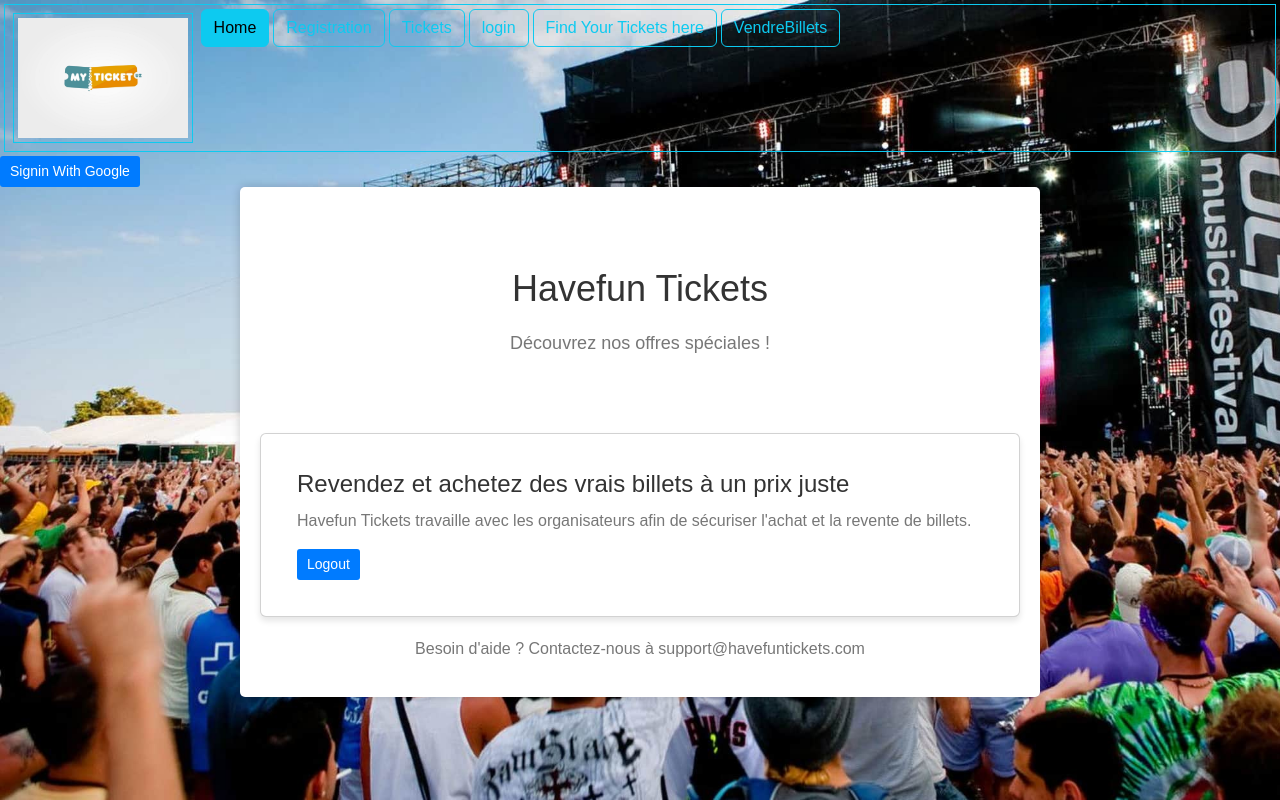
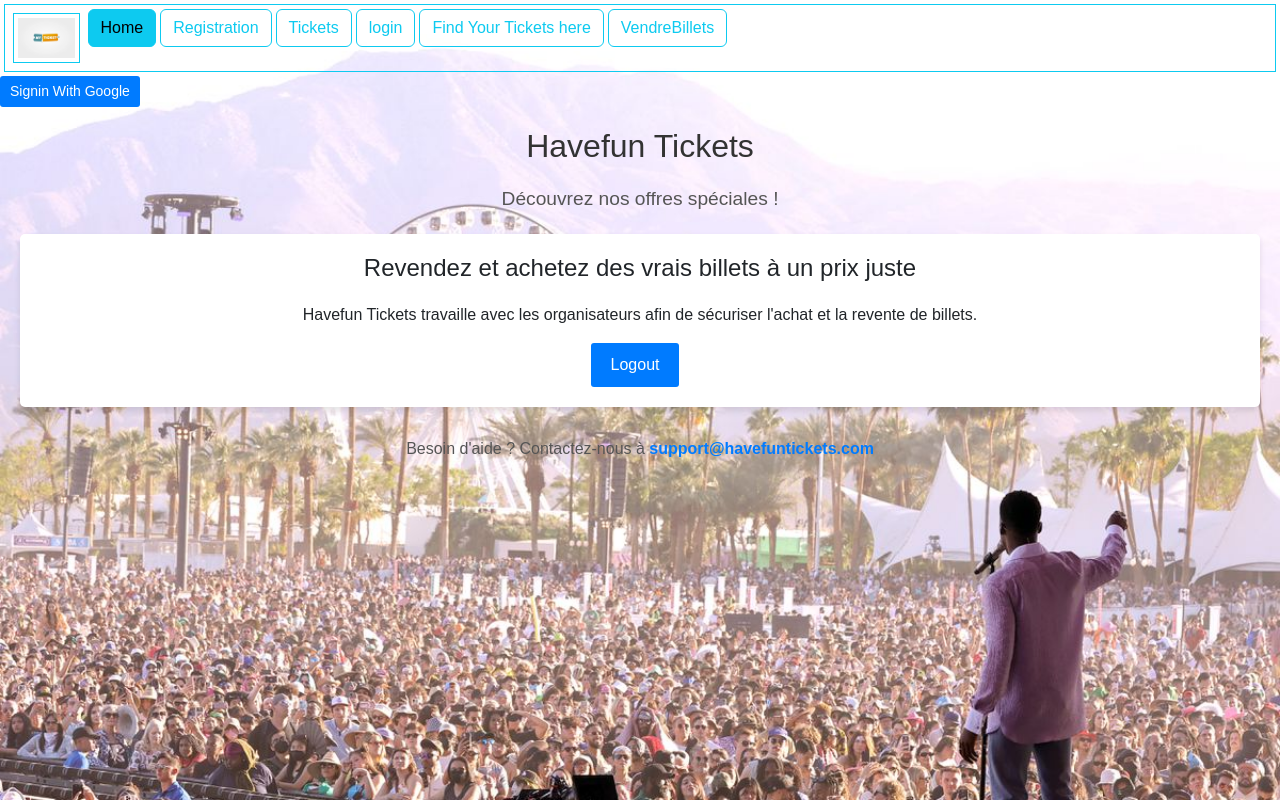
Before and after one commit to amineabne/projectFrontEnd, a React (Create React App) app: page /Home in a window 1280 px wide. Built offline with nearby package versions, Linux system fonts and the light colour scheme.

Commit message:
find tickets + updating homepage

```diff
--- a/src/App.css
+++ b/src/App.css
@@ -9,15 +9,15 @@
 }
 
 .logo-image {
-  width: 25px; /* Ajustez la largeur du logo en fonction de vos besoins */
-  height: 25px; /* Ajustez la hauteur du logo en fonction de vos besoins */
+  width: 20px; /* Ajustez la largeur du logo en fonction de vos besoins */
+  height: 20px; /* Ajustez la hauteur du logo en fonction de vos besoins */
   display: block;
   margin: 0 auto; /* Centrez le logo horizontalement */
 }
 
 
 body {
-  background-image: url('./components/ultra.jpg'); /* Ajoutez le chemin vers votre image de fond */
+  background-image: url('./components/Q6G4EMF5HBG4XEZXA7SVD37GAI.jpg'); /* Ajoutez le chemin vers votre image de fond */
   background-size: cover;
   background-repeat: no-repeat;
   background-attachment: fixed;
@@ -32,11 +32,17 @@ body {
 
 
 .App-logo {
-  height: 15vmin;
-  pointer-events: none;
+  height: 8vmin;
+  pointer-events: visibleFill;
+   width: auto; /* Laissez la largeur automatique pour conserver les proportions */
+  height: 40px; /* Ajustez la hauteur en pixels pour correspondre à la taille de la barre de navigation */
+  display: block;
+  margin: 0 auto;
 }
 
-
+.App-logo:hover {
+  transform: scale(1.8); /* Agrandissement de 20% au survol */
+}
 
 
 .App-header {
--- a/src/components/Home.css
+++ b/src/components/Home.css
@@ -1,95 +1,76 @@
 /* Home.css */
 
-/* Global Styles */
-body {
-  margin: 0;
-  padding: 0;
-  font-family: Arial, sans-serif;
-  background-color: #f0f0f0;
-}
-
-
-/* Container Styles */
+/* Styles pour le conteneur principal */
 .container {
   max-width: 800px;
   margin: 0 auto;
   padding: 20px;
-  background-color: #fff;
-  border-radius: 10px;
-  box-shadow: 0 4px 8px rgba(0, 0, 0, 0.2);
+  text-align: center;
 }
 
-/* Header Styles */
+/* Styles pour l'en-tête */
 .header {
-  text-align: center;
-  padding: 40px 0;
+  background-color: #007bff;
+  padding: 20px;
+  color: #fff;
+  border-radius: 5px;
 }
 
 .header h1 {
   font-size: 36px;
-  color: #333;
+  margin-bottom: 10px;
 }
 
 .header p {
   font-size: 18px;
-  color: #777;
 }
 
-.header img {
-  max-width: 100%;
-  border-radius: 10px;
-  box-shadow: 0 4px 6px rgba(0, 0, 0, 0.1);
-}
-
-/* Content Styles */
-.content {
-  margin-top: 20px;
-}
-
-/* Card Styles */
+/* Styles pour la carte */
 .card {
   background-color: #fff;
-  border: 1px solid #ddd;
   padding: 20px;
-  border-radius: 10px;
-  box-shadow: 0 4px 6px rgba(0, 0, 0, 0.1);
+  box-shadow: 0 0 10px rgba(0, 0, 0, 0.1);
+  border-radius: 5px;
   margin-top: 20px;
 }
 
 .card h3 {
   font-size: 24px;
   margin-bottom: 10px;
-  color: #333;
 }
 
 .card p {
   font-size: 16px;
-  color: #777;
 }
 
-button {
-  background-color: #3498db;
+.card button {
+  background-color: #007bff;
   color: #fff;
   padding: 10px 20px;
   border: none;
   border-radius: 5px;
   cursor: pointer;
-  font-size: 18px;
+  text-decoration: none;
+  font-size: 16px;
   margin-top: 10px;
-  transition: background-color 0.3s ease;
 }
 
-button:hover {
-  background-color: #2980b9;
+.card button:hover {
+  background-color: #0056b3;
 }
 
-/* Help Styles */
+/* Styles pour la section d'aide */
 .help {
-  text-align: center;
   margin-top: 20px;
+  font-size: 14px;
+  color: #666;
 }
 
-.help p {
-  font-size: 16px;
-  color: #777;
+.help a {
+  color: #007bff;
+  text-decoration: none;
 }
+
+.help a:hover {
+  text-decoration: underline;
+}
--- a/src/components/Home.js
+++ b/src/components/Home.js
@@ -1,52 +1,32 @@
 import React from 'react';
-import { useSpring, animated, config } from 'react-spring';
 import './Home.css';
 
-
-const logout = () => {
+const Home = () => {
+  const handleLogout = () => {
     localStorage.clear();
     window.location.reload();
   };
 
-
-function Home() {
-  const headerAnimation = useSpring({
-    from: { opacity: 0, transform: 'translateY(-20px)' },
-    to: { opacity: 1, transform: 'translateY(0)' },
-    config: config.default,
-    delay: 200,
-  });
-
-  const cardAnimation = useSpring({
-    from: { opacity: 0, transform: 'scale(0.8)' },
-    to: { opacity: 1, transform: 'scale(1)' },
-    config: config.stiff,
-    delay: 400,
-  });
-
   return (
-    <div className="container">
-      <animated.div className="header" style={headerAnimation}>
+    <div className="home-container">
+      <div className="home-header">
         <h1>Havefun Tickets</h1>
         <p>Découvrez nos offres spéciales !</p>
+      </div>
 
-      </animated.div>
-
-      <div className="content">
-        <animated.div className="card" style={cardAnimation}>
+      <div className="home-card">
         <div className="card-body">
           <h3>Revendez et achetez des vrais billets à un prix juste</h3>
           <p>Havefun Tickets travaille avec les organisateurs afin de sécuriser l'achat et la revente de billets.</p>
-            <button onClick={logout}>Logout</button>
+          <button onClick={handleLogout}>Logout</button>
         </div>
-        </animated.div>
+      </div>
 
-        <div className="help">
-          <p>Besoin d'aide ? Contactez-nous à support@havefuntickets.com</p>
-        </div>
+      <div className="home-help">
+        <p>Besoin d'aide ? Contactez-nous à <a href="mailto:support@havefuntickets.com">support@havefuntickets.com</a></p>
       </div>
     </div>
   );
-}
+};
 
 export default Home;
--- a/src/components/VendreBillets.css
+++ b/src/components/VendreBillets.css
@@ -0,0 +1,53 @@
+/* BankingForm.css */
+
+.form-container {
+    max-width: 400px;
+    margin: 0 auto;
+    padding: 20px;
+    background-color: #f7f7f7;
+    border: 1px solid #ccc;
+    border-radius: 5px;
+    box-shadow: 0 0 10px rgba(0, 0, 0, 0.1);
+  }
+
+  .form-container h1 {
+    text-align: center;
+    font-size: 24px;
+    margin-bottom: 20px;
+  }
+
+  .form-group {
+    margin-bottom: 20px;
+  }
+
+  .form-label {
+    font-weight: bold;
+    display: block;
+    margin-bottom: 5px;
+  }
+
+  .form-input {
+    width: 100%;
+    padding: 10px;
+    border: 1px solid #ccc;
+    border-radius: 5px;
+  }
+
+  .form-actions {
+    text-align: center;
+    margin-top: 20px;
+  }
+
+  .form-actions button {
+    background-color: #007bff;
+    color: #fff;
+    padding: 10px 20px;
+    border: none;
+    border-radius: 5px;
+    cursor: pointer;
+    text-decoration: none;
+  }
+
+  .form-actions button:hover {
+    background-color: #0056b3;
+  }
--- a/src/components/login.css
+++ b/src/components/login.css
@@ -1,55 +1,98 @@
+/* Styles pour la page d'accueil */
 
-
-.login-container {
-    display: flex;
-    flex-direction: column;
-    align-items: center;
-    justify-content: center;
-    height: 100vh;
+.home-container {
+  text-align: center;
+  margin: 20px;
+  animation: fadeIn 1s ease-in-out;
 }
 
-  .login-form {
-    display: flex;
-    flex-direction: column;
-    align-items: center;
-    gap: 10px;
-    width: 300px;
-    padding: 20px;
-    background-color: #f0f0f0;
-    border-radius: 5px;
-    box-shadow: 0px 0px 10px rgba(0, 0, 0, 0.1);
+@keyframes fadeIn {
+  0% {
+    opacity: 0;
+    transform: translateY(-10px);
+  }
+  100% {
+    opacity: 1;
+    transform: translateY(0);
+  }
 }
 
-  .form-group {
-    display: flex;
-    flex-direction: column;
-    align-items: flex-start;
-    width: 100%;
-    margin-bottom: 10px;
+.home-header h1 {
+  font-size: 2rem;
+  color: #333;
 }
 
-  label {
-    font-weight: bold;
+.home-header p {
+  font-size: 1.2rem;
+  color: #555;
+  margin-top: 10px;
 }
 
-  input {
-    width: 100%;
-    padding: 8px;
-    border: 1px solid #ccc;
-    border-radius: 4px;
-    outline: none;
+.home-card {
+  background-color: #fff;
+  border-radius: 5px;
+  padding: 20px;
+  margin-top: 20px;
+  box-shadow: 0 4px 6px rgba(0, 0, 0, 0.1);
+  animation: slideIn 1s ease-in-out;
 }
 
-  .login-button {
-    background-color: #007bff;
+@keyframes slideIn {
+  0% {
+    opacity: 0;
+    transform: translateY(20px);
+  }
+  100% {
+    opacity: 1;
+    transform: translateY(0);
+  }
+}
+
+.home-card button {
+  background-color: #007BFF;
   color: #fff;
   border: none;
-    border-radius: 4px;
   padding: 10px 20px;
+  font-size: 1rem;
   cursor: pointer;
-    transition: background-color 0.2s;
+  transition: background-color 0.3s ease;
 }
 
-  .login-button:hover {
+.home-card button:hover {
   background-color: #0056b3;
 }
+
+.home-help {
+  margin-top: 30px;
+  font-size: 1rem;
+  color: #555;
+  animation: fadeIn 1s ease-in-out;
+}
+
+.home-help a {
+  color: #007BFF;
+  text-decoration: none;
+  font-weight: bold;
+  transition: color 0.3s ease;
+}
+
+.home-help a:hover {
+  color: #0056b3;
+}
+/* Styles pour la page d'accueil avec animation */
+
+@keyframes cardHover {
+  0% {
+    transform: translateY(0);
+  }
+  50% {
+    transform: translateY(-5px);
+  }
+  100% {
+    transform: translateY(0);
+  }
+}
+
+.home-card:hover {
+  animation: cardHover 1s ease infinite;
+}
--- /dev/null
+++ b/src/components/recherche.css
@@ -0,0 +1,81 @@
+/* styles.css */
+
+/* Styles pour la carte */
+.card {
+    width: 400px;
+    margin: 0 auto;
+    padding: 20px;
+    border: 1px solid #ccc;
+    border-radius: 5px;
+    box-shadow: 0 2px 4px rgba(0, 0, 0, 0.1);
+    background-color: #fff;
+  }
+
+  /* Styles pour le titre */
+  h3 {
+    font-size: 24px;
+    margin-bottom: 20px;
+  }
+
+  /* Styles pour les champs de formulaire */
+  .form-group {
+    margin-bottom: 15px;
+  }
+
+  label {
+    font-weight: bold;
+    display: block;
+  }
+
+  input[type="text"],
+  input[type="date"],
+  input[type="number"] {
+    width: 100%;
+    padding: 10px;
+    border: 1px solid #ccc;
+    border-radius: 5px;
+  }
+
+  /* Style du bouton de recherche */
+  .search-button {
+    display: block;
+    width: 100%;
+    padding: 10px;
+    background-color: #007bff;
+    color: #fff;
+    border: none;
+    border-radius: 5px;
+    cursor: pointer;
+  }
+
+  .search-button:hover {
+    background-color: #0056b3;
+  }
+
+  /* Style du message d'erreur */
+  .error-message {
+    color: #ff0000;
+    margin-top: 10px;
+  }
+
+  /* Style des résultats de la recherche */
+  .search-results {
+    margin-top: 20px;
+  }
+
+  ul {
+    list-style: none;
+    padding: 0;
+  }
+
+  li {
+    margin-bottom: 10px;
+    font-size: 18px;
+  }
+
+  /* Réduire la largeur de la carte sur les petits écrans */
+  @media (max-width: 768px) {
+    .card {
+      width: 100%;
+    }
+  }
```
Also changed, not shown: src/components/recherche.js (+62 -9 lines). Lines whose indentation alone changed are shown as unchanged.
